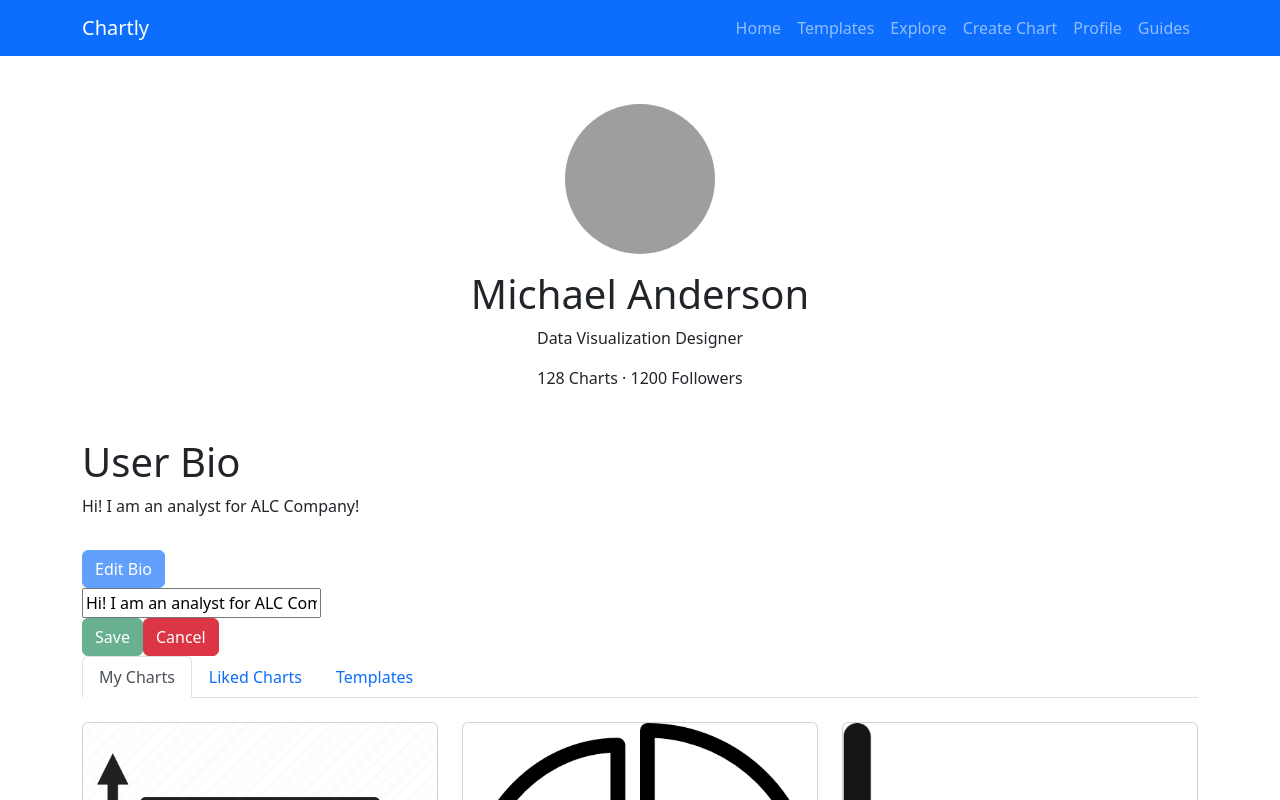
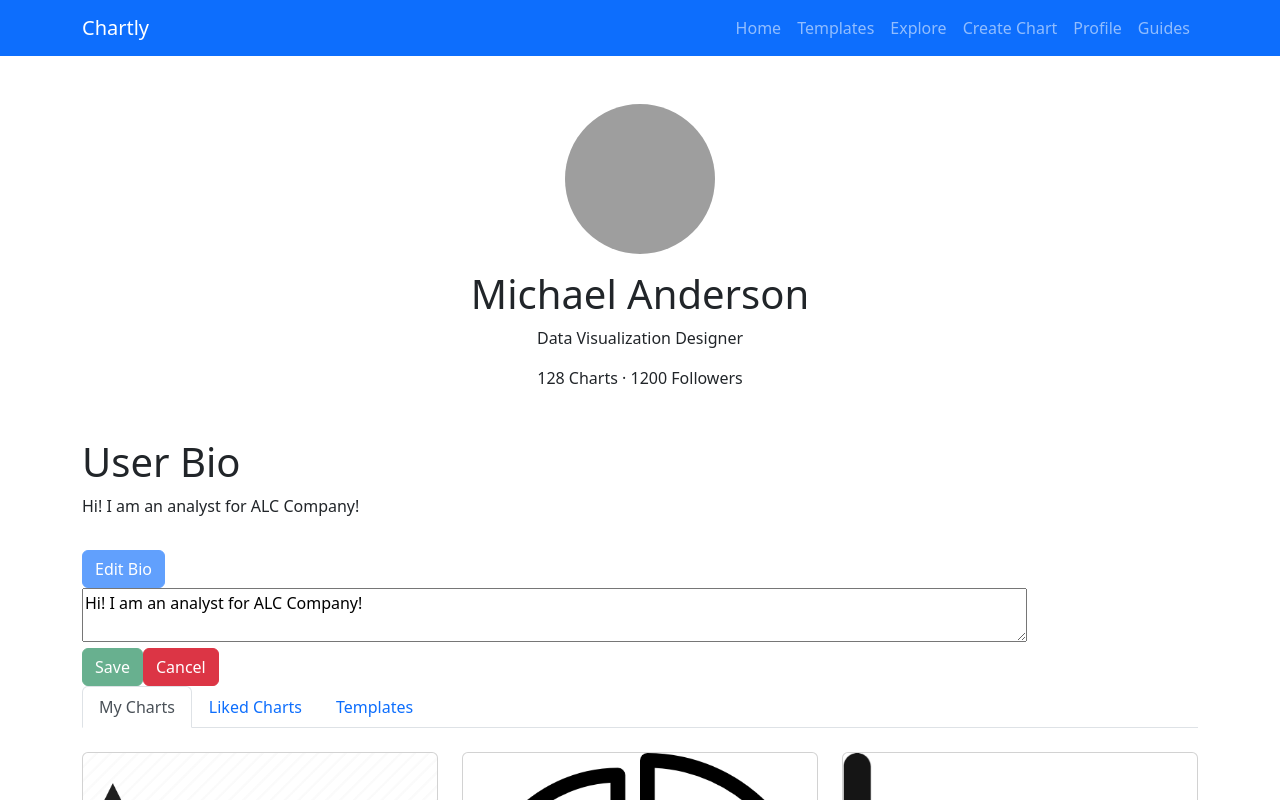
Before and after one commit to khoo23/chartly, a React (Create React App) app: page /profile in a window 1280 px wide. Both pictures are taken after a click on the button "Edit Bio". Shown: the top 800 px of the page. Built offline with nearby package versions, Linux system fonts and the light colour scheme; grey boxes are pictures that could not be loaded.

Commit message:
Changed text box to text area.

```diff
--- a/src/pages/UserProfile.js
+++ b/src/pages/UserProfile.js
@@ -93,7 +93,7 @@ const UserProfile = () => {
                 <h1>User Bio</h1>
                 <p id="bio">{renderBio()}</p>
                 <button className="btn btn-primary mt-3" onClick={editBio} disabled={editStatus === "editing"}>Edit Bio</button> <br/>
-                <input id='bioEdit' type='textbox' hidden={editStatus === "viewing"} value={bioText} onChange={(e) => textChange(e.target.value)}></input><br/>
+                <textarea id='bioEdit' cols = "100" hidden={editStatus === "viewing"} value={bioText} onChange={(e) => textChange(e.target.value)}/><br/>
                 <button className="btn btn-success" hidden={editStatus === "viewing"} disabled={boxStatus === "noSubmit"} onClick={(e) => changeBio(true)}>Save</button>
                 <button className="btn btn-danger" hidden={editStatus === "viewing"} onClick={(e) => changeBio(false)}>Cancel</button>
             </div>
```
